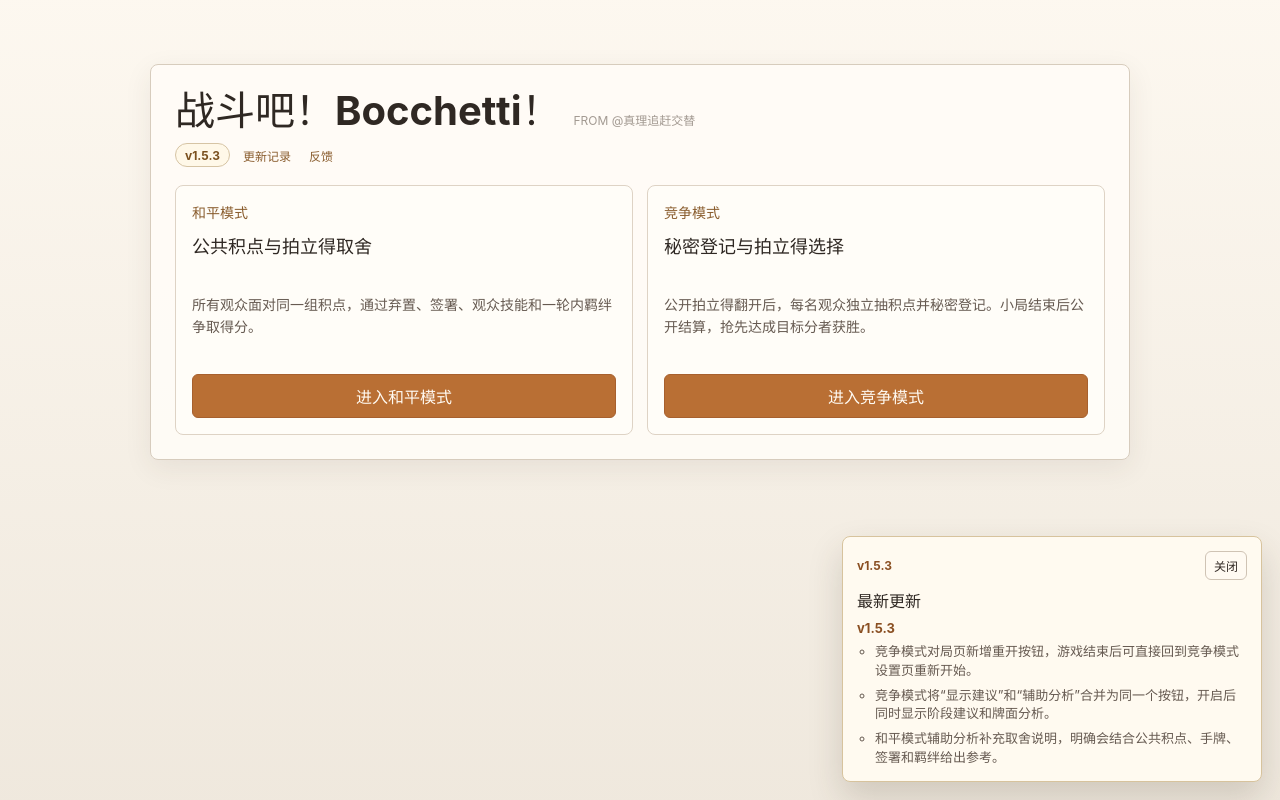
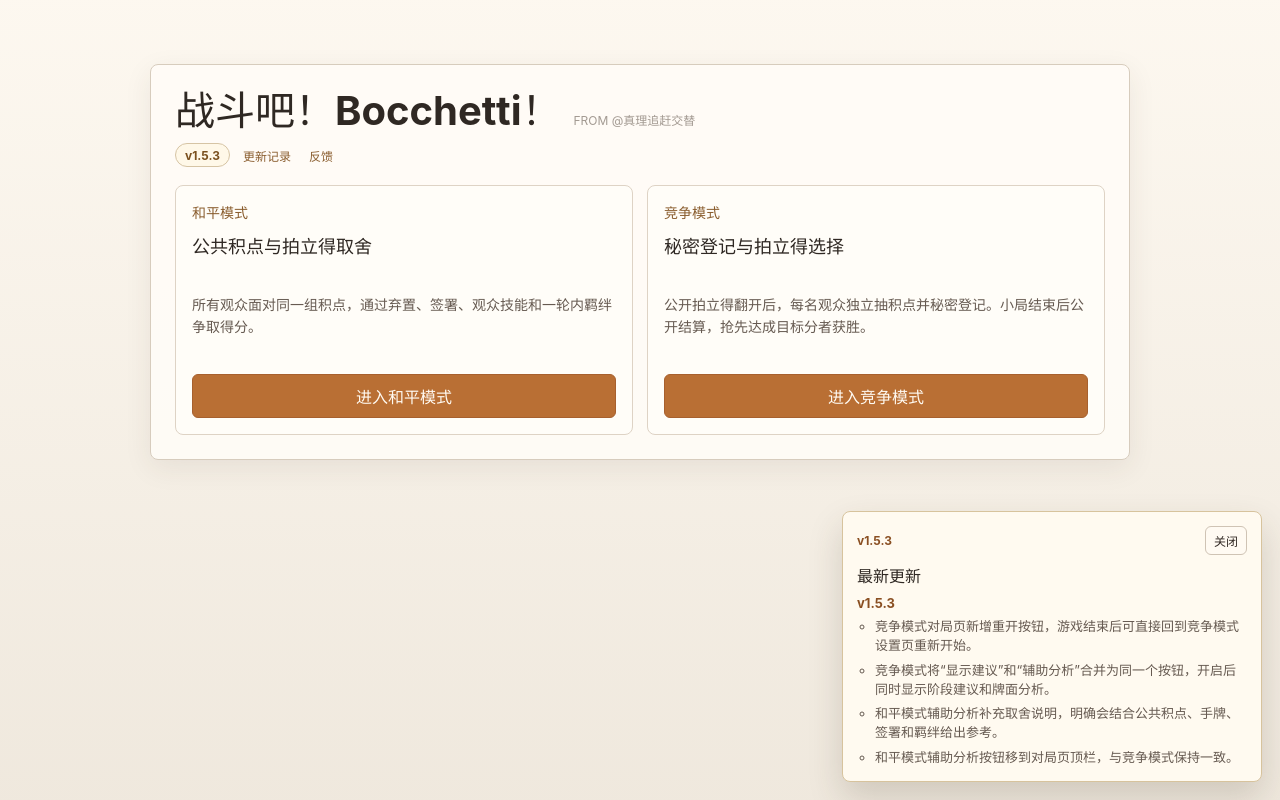
Before and after one commit to vickywhite1748-hue/bocchetti-battle-game, a React (Vite) app: page / in a window 1280 px wide. Built offline with nearby package versions, Linux system fonts and the light colour scheme.

Commit message:
Align peace auxiliary analysis control

```diff
--- a/src/App.tsx
+++ b/src/App.tsx
@@ -56,6 +56,7 @@ const UPDATE_LOGS = [
       "竞争模式对局页新增重开按钮，游戏结束后可直接回到竞争模式设置页重新开始。",
       "竞争模式将“显示建议”和“辅助分析”合并为同一个按钮，开启后同时显示阶段建议和牌面分析。",
       "和平模式辅助分析补充取舍说明，明确会结合公共积点、手牌、签署和羁绊给出参考。",
+      "和平模式辅助分析按钮移到对局页顶栏，与竞争模式保持一致。",
     ],
   },
   {
@@ -829,6 +830,14 @@ export function App() {
           </div>
         </div>
         <div className="top-actions">
+          <button
+            className={`secondary-action analysis-toggle ${
+              analysisOpen ? "active" : ""
+            }`}
+            onClick={() => setAnalysisOpen((current) => !current)}
+          >
+            {analysisOpen ? "关闭辅助" : "辅助分析"}
+          </button>
           <button onClick={() => setRulesOpen(true)}>游戏规则</button>
           <button onClick={() => setLogOpen((current) => !current)}>
             {logOpen ? "隐藏日志" : "对局日志"}
@@ -994,14 +1003,6 @@ export function App() {
               )}
             </div>
             <div className="hand-actions">
-              <button
-                className={`secondary-action analysis-toggle ${
-                  analysisOpen ? "active" : ""
-                }`}
-                onClick={() => setAnalysisOpen((current) => !current)}
-              >
-                {analysisOpen ? "关闭辅助" : "辅助分析"}
-              </button>
               {canUseRoleButton(game) && (
                 <button
                   className="secondary-action"
```
Also changed, not shown: 1 other file (tests, documents, lock files or other folders).
